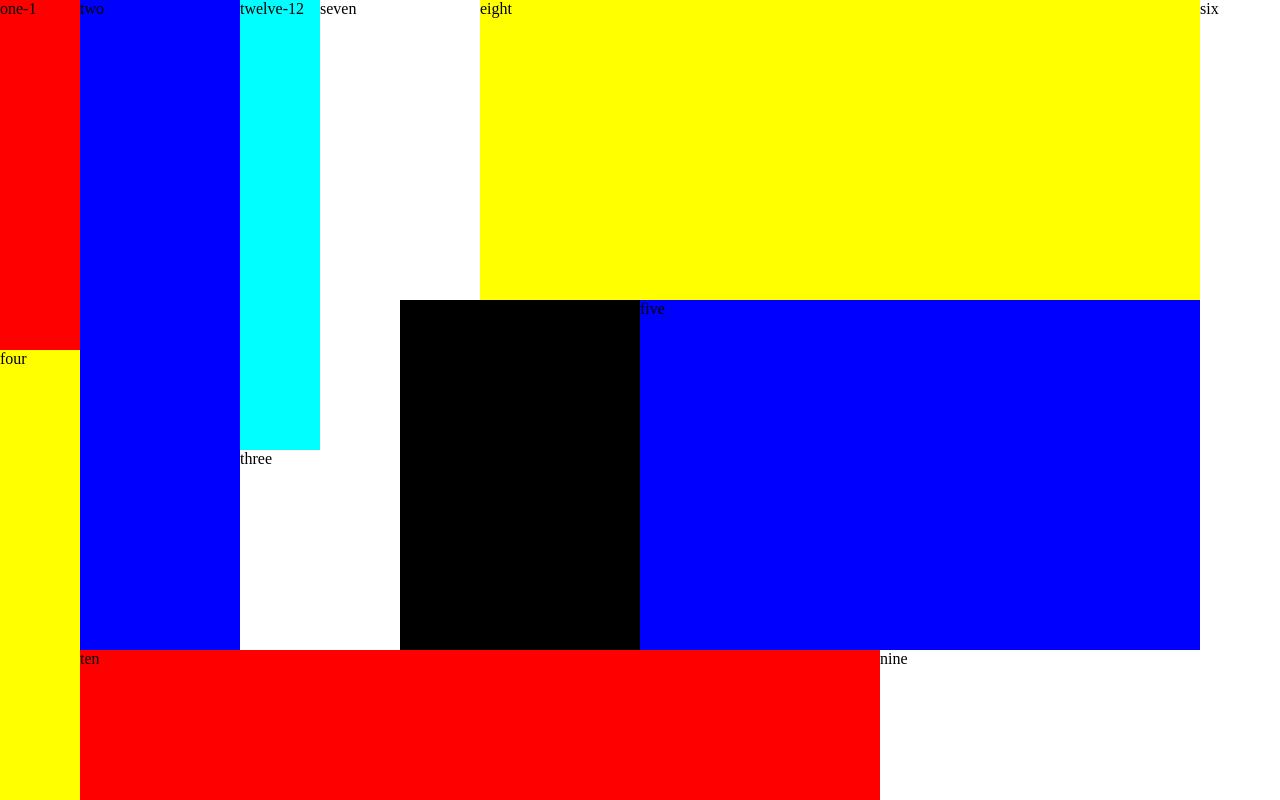
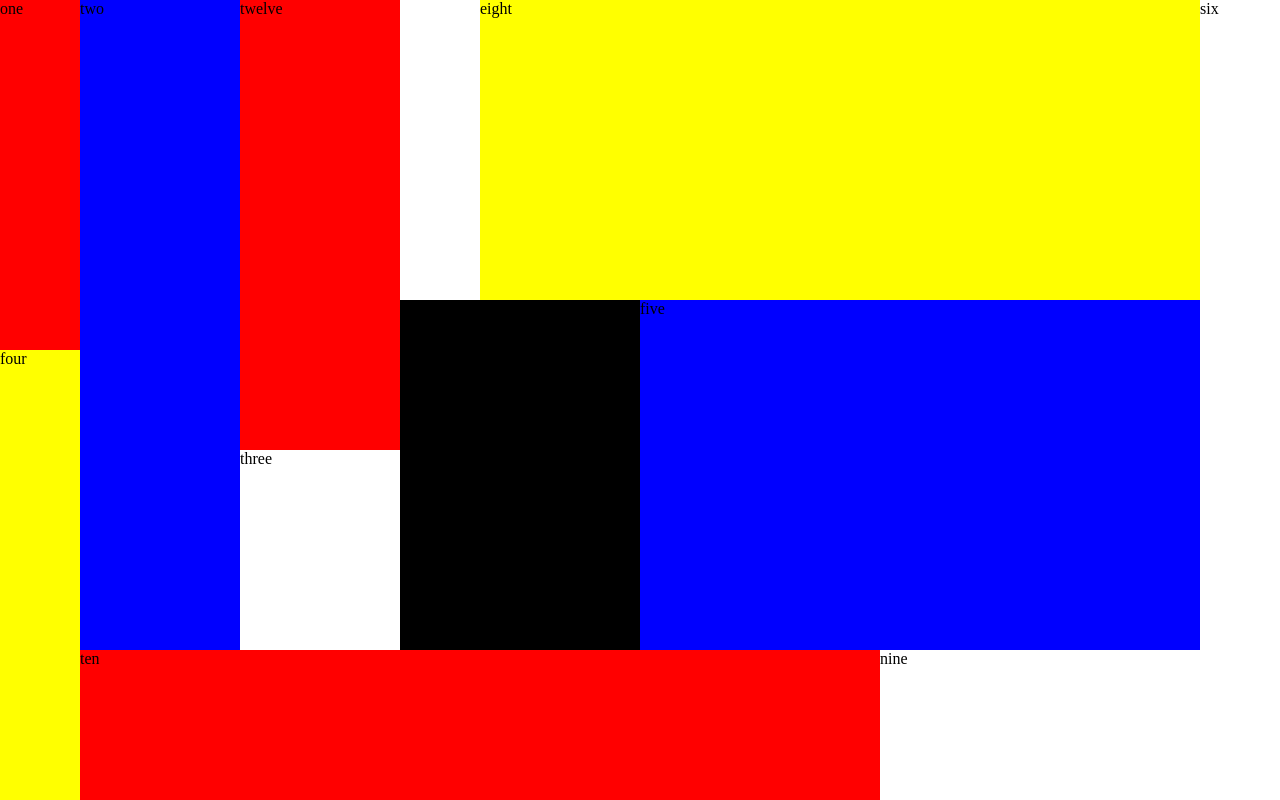
Before and after one commit to phrabos/mondrian, a plain HTML site: page index.html in a window 1280 px wide. Drawn offline with Linux system fonts and the light colour scheme.

Commit message:
Revert "add number to boxes and some text to markdown"
This reverts commit e65fe7c82d7493a7338b5f99d1f73adc8921e103.

```diff
--- a/index.html
+++ b/index.html
@@ -7,7 +7,7 @@
     <link rel="stylesheet" href="style.css">
 </head>
 <body class="main">
-    <div class="box1">one-1</div>
+    <div class="box1">one</div>
     <div class="box2">two</div>
     <div class="box3">three</div>
     <div class="box4">four</div>
@@ -18,6 +18,6 @@
     <div class="box9">nine</div>
     <div class="box10">ten</div>
     <div class="box11">eleven</div>
-    <div class="box1212">twelve-12</div>
+    <div class="box12">twelve</div>
 </body>
 </html>
```
Also changed, not shown: 1 other file.
